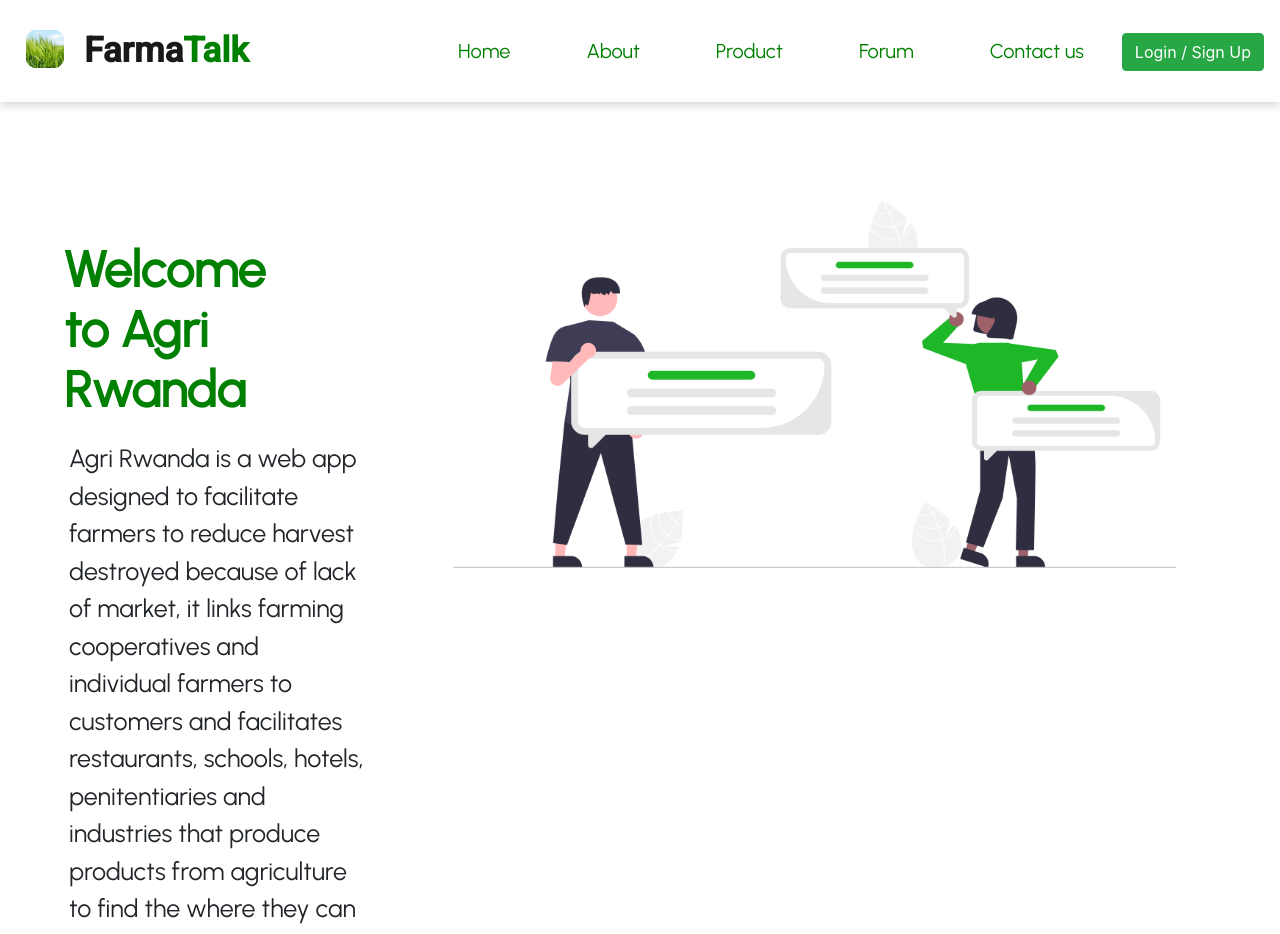
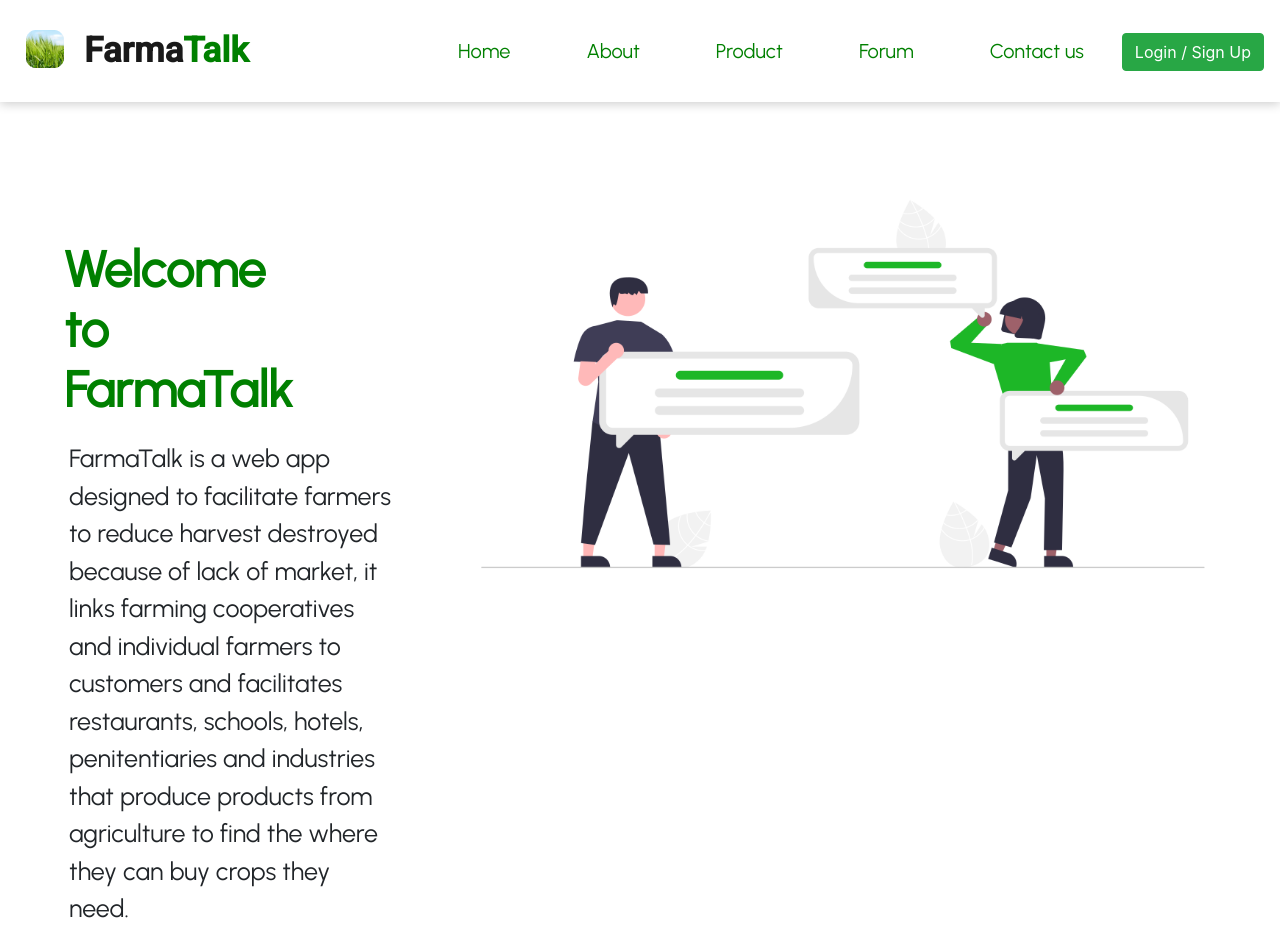
Before and after one commit to ricahcyuzuzo/agriwebUI, a React (Create React App) app: page / in a window 1280 px wide. Shown: the top 934 px of the page. Built offline with nearby package versions, Linux system fonts and the light colour scheme.

Commit message:
Add dada

```diff
--- a/src/components/pages/Home/Home.js
+++ b/src/components/pages/Home/Home.js
@@ -18,11 +18,11 @@ const Home = () => {
                             fontSize: 50,
                             fontWeight: 'bolder',
                             marginTop: 50,
-                        }}>Welcome to Agri Rwanda</H1>
+                        }}>Welcome to FarmaTalk</H1>
                         <P style={{
                             fontSize: 25,
                         }}>
-                            Agri Rwanda is a web app designed to facilitate farmers to reduce harvest destroyed because of lack of market, it links farming cooperatives and individual farmers to customers and facilitates restaurants, schools, hotels, penitentiaries and industries that produce products from agriculture to find the where they can buy crops they need.
+                            FarmaTalk is a web app designed to facilitate farmers to reduce harvest destroyed because of lack of market, it links farming cooperatives and individual farmers to customers and facilitates restaurants, schools, hotels, penitentiaries and industries that produce products from agriculture to find the where they can buy crops they need.
                         </P>
                         <Buttons variant='success'>Sign Up</Buttons>
                     </Col>
```
